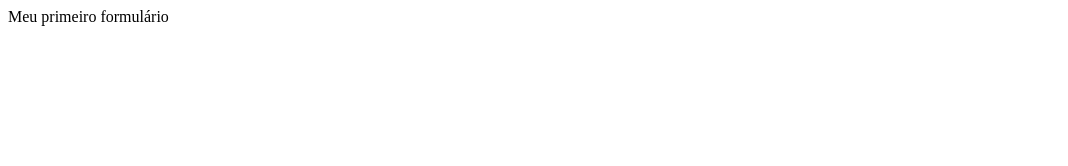
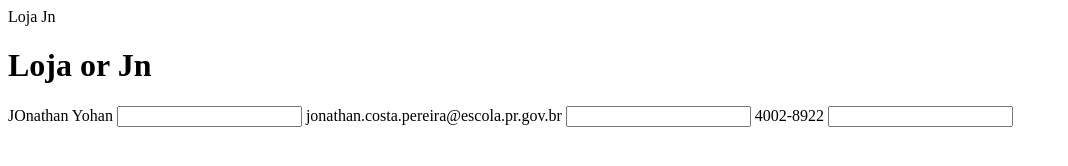
Before and after one commit to flexzxp/pensamento-computacional, a plain HTML site: page index.html in a window 1280 px wide. Shown: the whole page, without its empty margins (0-1068 px from the left). Drawn offline with Linux system fonts and the light colour scheme.

Commit message:
Update index.html

```diff
--- a/index.html
+++ b/index.html
@@ -1,7 +1,21 @@
-<html lang="pt-br">
+<!DOCTYPE html>
+<html lang="pt-br"
   <head>
-  </head>
-  <body>
-    <p> Meu primeiro formulário</p>
-  </body>
-</html>
+    <meta charset="UTF-8"
+    <title>Loja Jn</title>
+</head>
+
+<body>
+  <header>
+    <h1 class="titulo principal">Loja or Jn</h1>
+  </header>
+  <main>
+    <form>
+      <label for="nomesobrenome">JOnathan Yohan</label>
+      <input type="text" id="nomesobrenome" class="input-padrao">
+
+      <label for="email">jonathan.costa.pereira@escola.pr.gov.br</label>
+      <input type="text" id="email" class="input-padrao">
+
+      <label for="telefone">4002-8922</label>
+      <input type="text" id="telefone" class="input-padrao">
```
